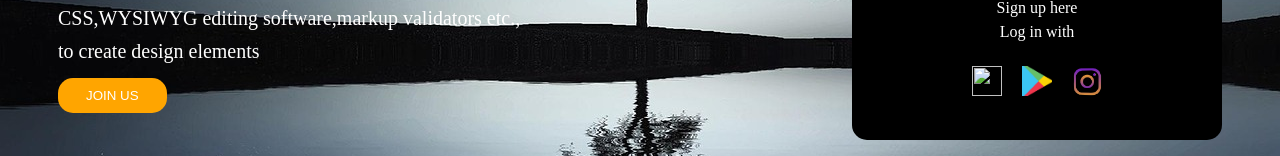
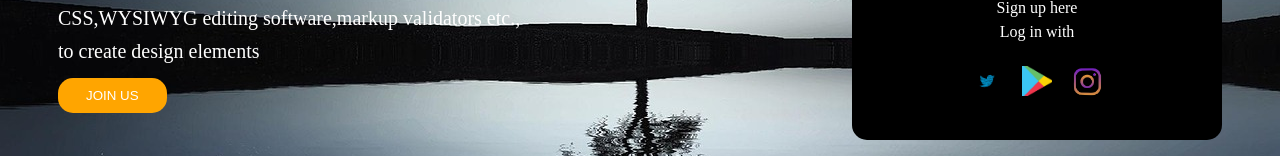
Before and after one commit to vamsidulam/vamsidulam.github.io, a plain HTML site: page website.html in a window 1280 px wide. Shown: the part 510-666 px from the top of the page. Drawn offline with Linux system fonts and the light colour scheme.

Commit message:
Update website.html

```diff
--- a/website.html
+++ b/website.html
@@ -211,7 +211,7 @@
                     <p>Log in with</p>
                 </div>
                 <div class="imagesection">
-                    <img class="icons" src="websitepagepics/social-1834013_1280.png">
+                    <img class="icons" src="social-1834013_1280.png">
                     <img style="margin-left: 20px;" class="icons" src="google-1632434_1280.png">
                     <img style="margin-left: 20px;" class="icons" src="instagram-2332711_1280.png">
                 </div>
```
